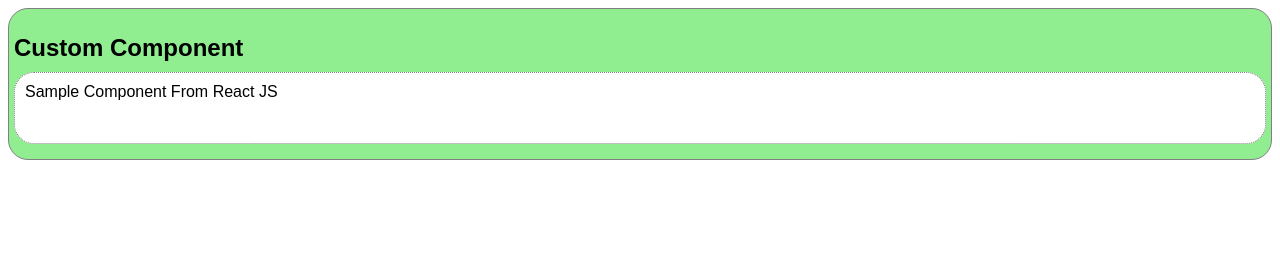
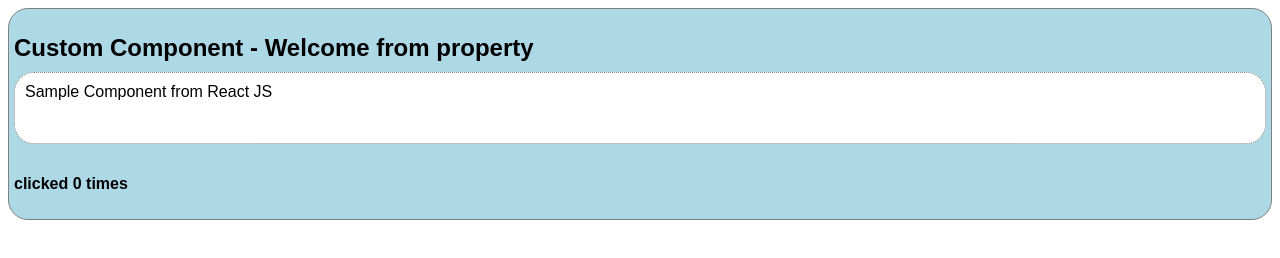
Before and after one commit to sunil681/react-sandbox, a React app: page / in a window 1280 px wide. Built offline with nearby package versions, Linux system fonts and the light colour scheme.

Commit message:
removed alert

```diff
--- a/src/components/my-component.js
+++ b/src/components/my-component.js
@@ -6,25 +6,27 @@ class MyComponent extends React.Component {
     super(props);
     this.clickMe = this.clickMe.bind(this);
     this.state = {
-      times: 1
+      times: 0,
+      message: ["Sample Component from React JS"]
     };
   }
 
   clickMe(e) {
     e.preventDefault();
     this.setState({ times: this.state.times + 1 });
-    alert("clicked " + this.state.times + " times");
+    //alert("clicked " + this.state.times + " times");
   }
 
-  componentDidMount() {}
-
-  componentWillMount() {}
+  componentDidMount() {
+    this.state.message.push("Component loaded successfully");
+  }
 
   render() {
     return (
       <section className="my-component" onClick={this.clickMe}>
-        <h2 className="heading">Custom Component</h2>
-        <div>Sample Component From React JS</div>
+        <h2 className="heading">Custom Component - {this.props.message}</h2>
+        <div>{this.state.message.join(", ")}</div>
+        <h4>clicked {this.state.times} times</h4>
       </section>
     );
   }
--- a/src/components/my-component.scss
+++ b/src/components/my-component.scss
@@ -2,10 +2,14 @@
   border: 1px solid grey;
   border-radius: 20px;
   padding: 5px;
-  background-color: lightGreen;
+  background-color: lightBlue;
 
   h2.heading {
     color: black;
+  }
+
+  h3 {
+    margin: 0 auto;
   }
 
   div {
--- a/src/index.js
+++ b/src/index.js
@@ -7,4 +7,7 @@ document.getElementById("app").innerHTML = `
 <div></div>
 `;
 
-ReactDOM.render(<MyComponent />, document.getElementById("my"));
+ReactDOM.render(
+  <MyComponent message="Welcome from property" />,
+  document.getElementById("my")
+);
```
